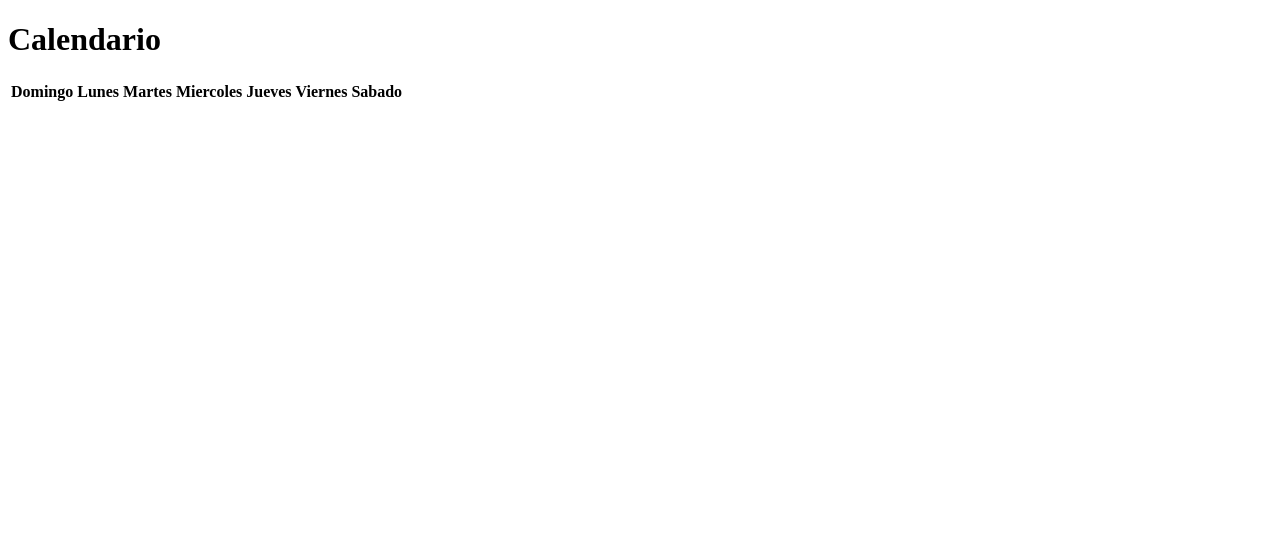
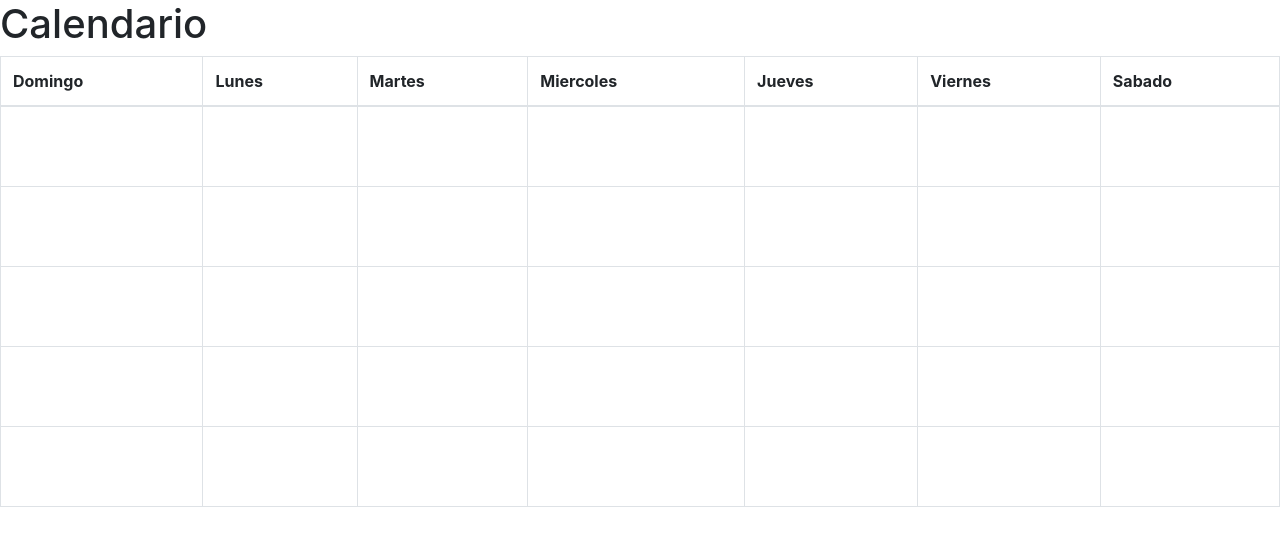
Before and after one commit to Innolize/Calendario, a website: page index.html in a window 1280 px wide. Drawn offline with nearby package versions, Linux system fonts and the light colour scheme.

Commit message:
se instalan dependecias y tablero basico
Instalado bootstrap, jquery, cypress y jest. Agregado challenge a un md para tener acceso mas rapido

```diff
--- a/index.html
+++ b/index.html
@@ -7,6 +7,7 @@
     <title>Page Title</title>
     <meta name='viewport' content='width=device-width, initial-scale=1'>
     <link rel='stylesheet' type='text/css' media='screen' href='main.css'>
+    <link rel="stylesheet" href="/node_modules/bootstrap/dist/css/bootstrap.min.css">
 </head>
 
 <body>
--- a/main.css
+++ b/main.css
@@ -0,0 +1,3 @@
+.cuadro{
+    height: 80px;
+}
--- a/main.js
+++ b/main.js
@@ -13,7 +13,7 @@ function crearCalendario() {
     }
     crearGrillaCalendario(ARRAY_DIAS)
     function crearGrillaCalendario(ARRAY_DIAS) {
-        for (let i = 0; i < 4; i++) {
+        for (let i = 0; i < 5; i++) {
             crearFila = document.createElement("tr")
             ARRAY_DIAS.forEach((DIA) => {
                 nuevoCuadro = document.createElement("td")
```
Also changed, not shown: package.json (+9 -1 lines), challenge.md (added), 1 other file.
